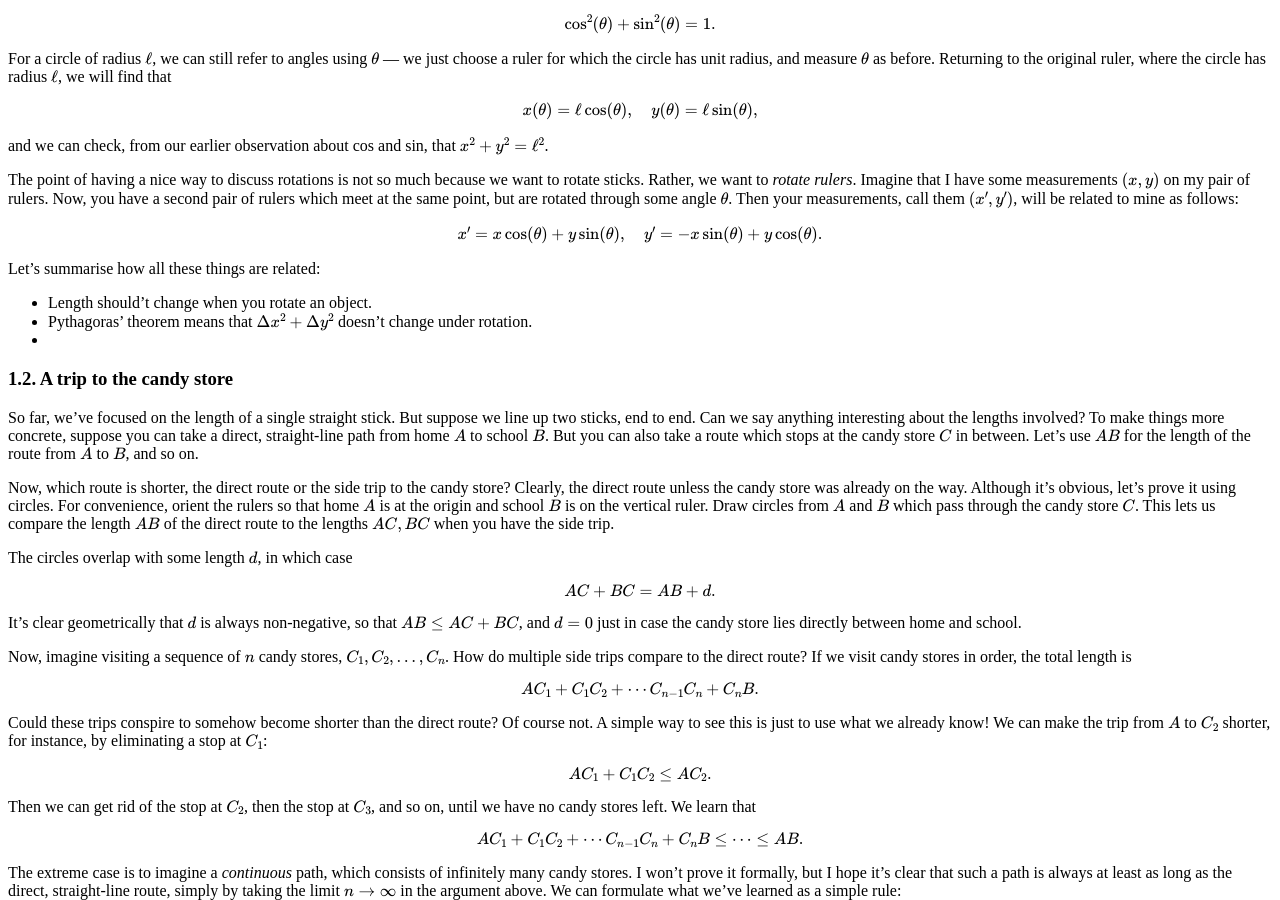
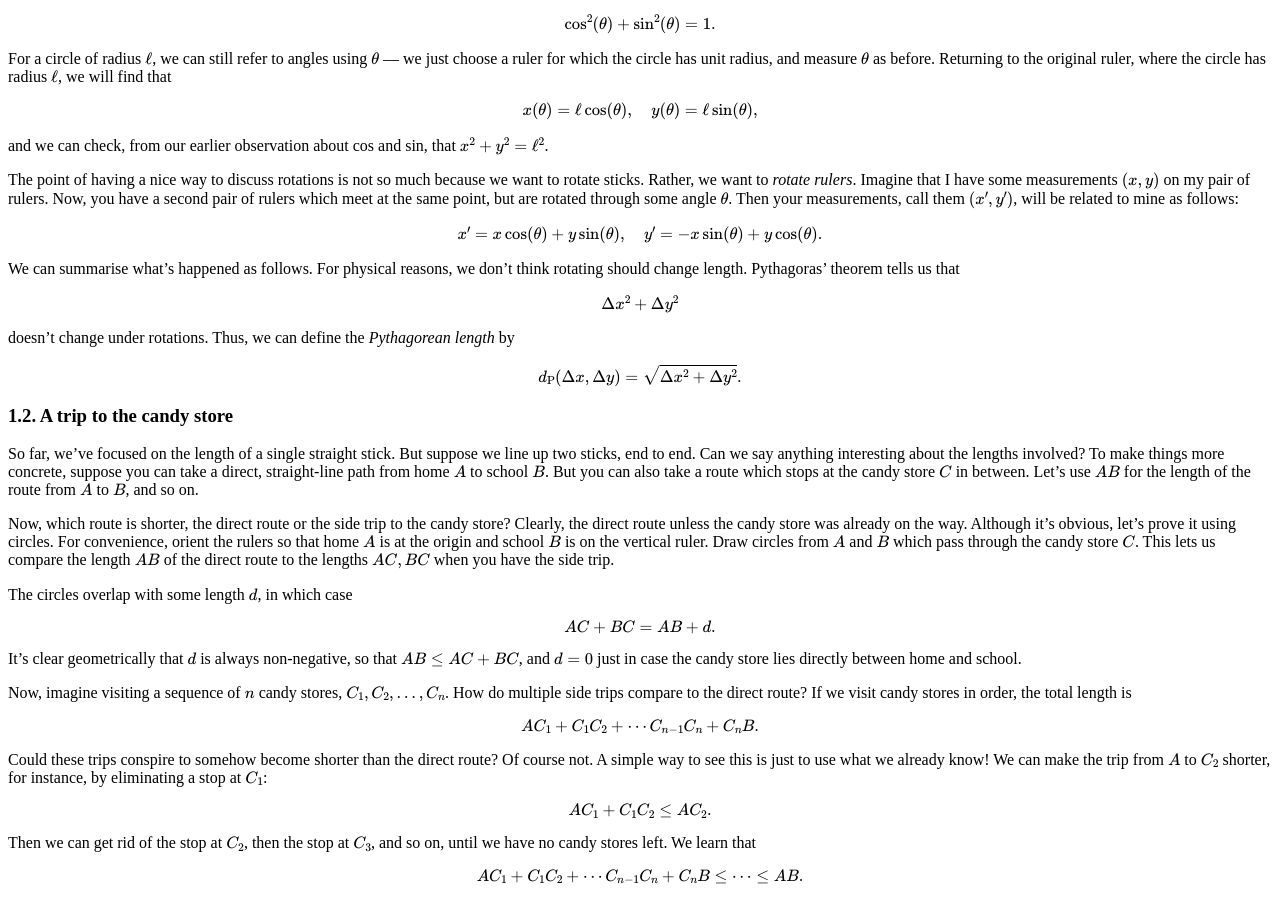
Before and after one commit to hapax/hapax.github.io, a Jekyll site: the page built from assets/maximal.md, in a window 1280 px wide and 900 px high, scrolled down 1254 px. Built offline with Jekyll 4.4.1, drawn with Linux system fonts in a browser that asks for light colours; our own code applies the rules of GitHub Pages for plain Markdown files; formulas are drawn with MathJax 3; a script that is not in the unit is left out.

Commit message:
Update maximal.md

```diff
--- a/assets/maximal.md
+++ b/assets/maximal.md
@@ -109,11 +109,20 @@ $$
 x' = x \cos(\theta) + y \sin(\theta), \quad y' = -x \sin(\theta) + y \cos(\theta).
 $$
 
-Let's summarise how all these things are related:
-- Length should't change when you rotate an object.
-- Pythagoras' theorem means that $\Delta x^2 + \Delta y^2$ doesn't
-change under rotation.
--
+We can summarise what's happened as follows.
+For physical reasons, we don't think rotating should change length.
+Pythagoras' theorem tells us that
+
+$$
+\Delta x^2 + \Delta y^2
+$$
+
+doesn't change under rotations.
+Thus, we can define the *Pythagorean length* by
+
+$$
+d_\text{P}(\Delta x, \Delta y) = \sqrt{\Delta x^2 + \Delta y^2}.
+$$
 
 ### 1.2. A trip to the candy store <a id="sec-1-2" name="sec-1-2"></a>
 
```
